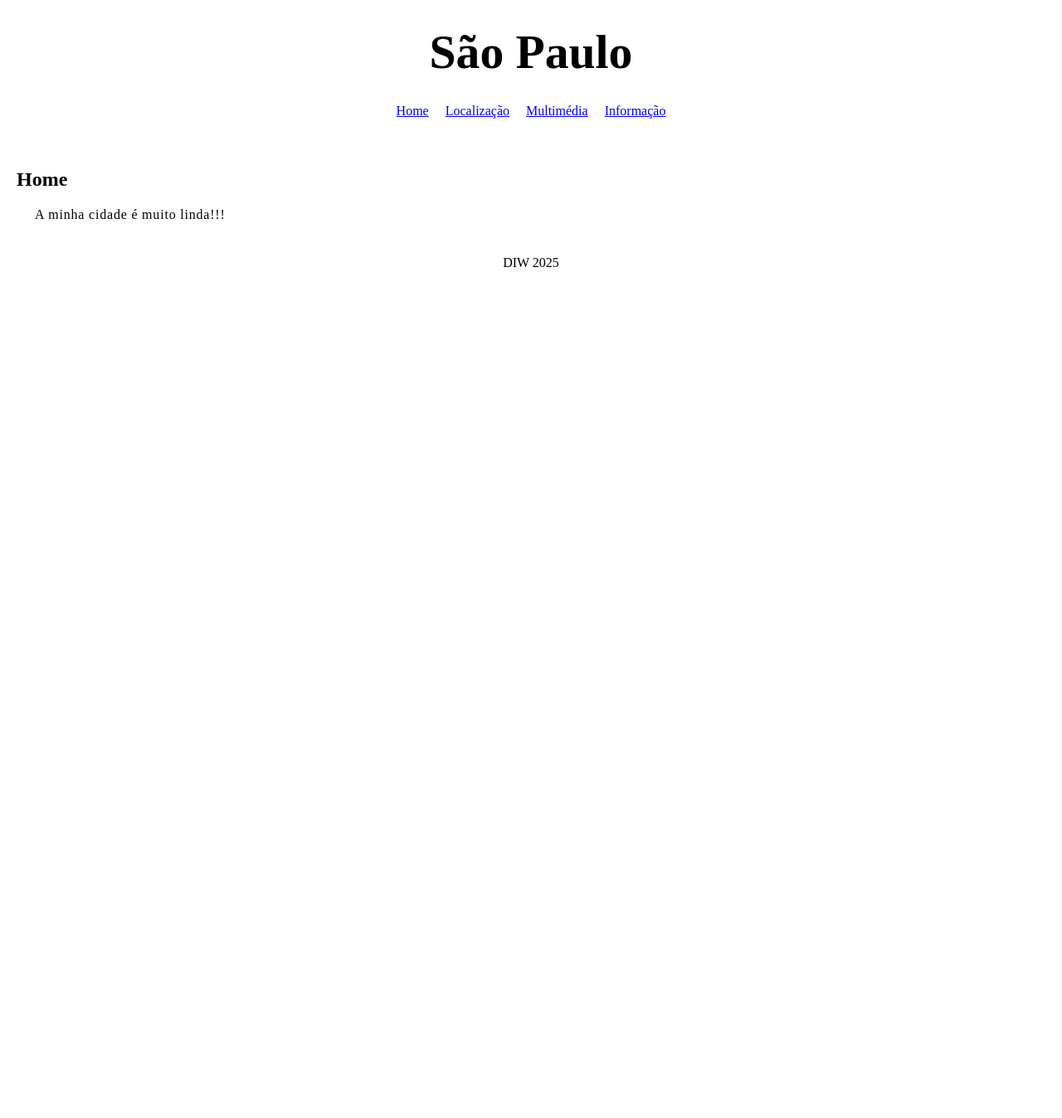
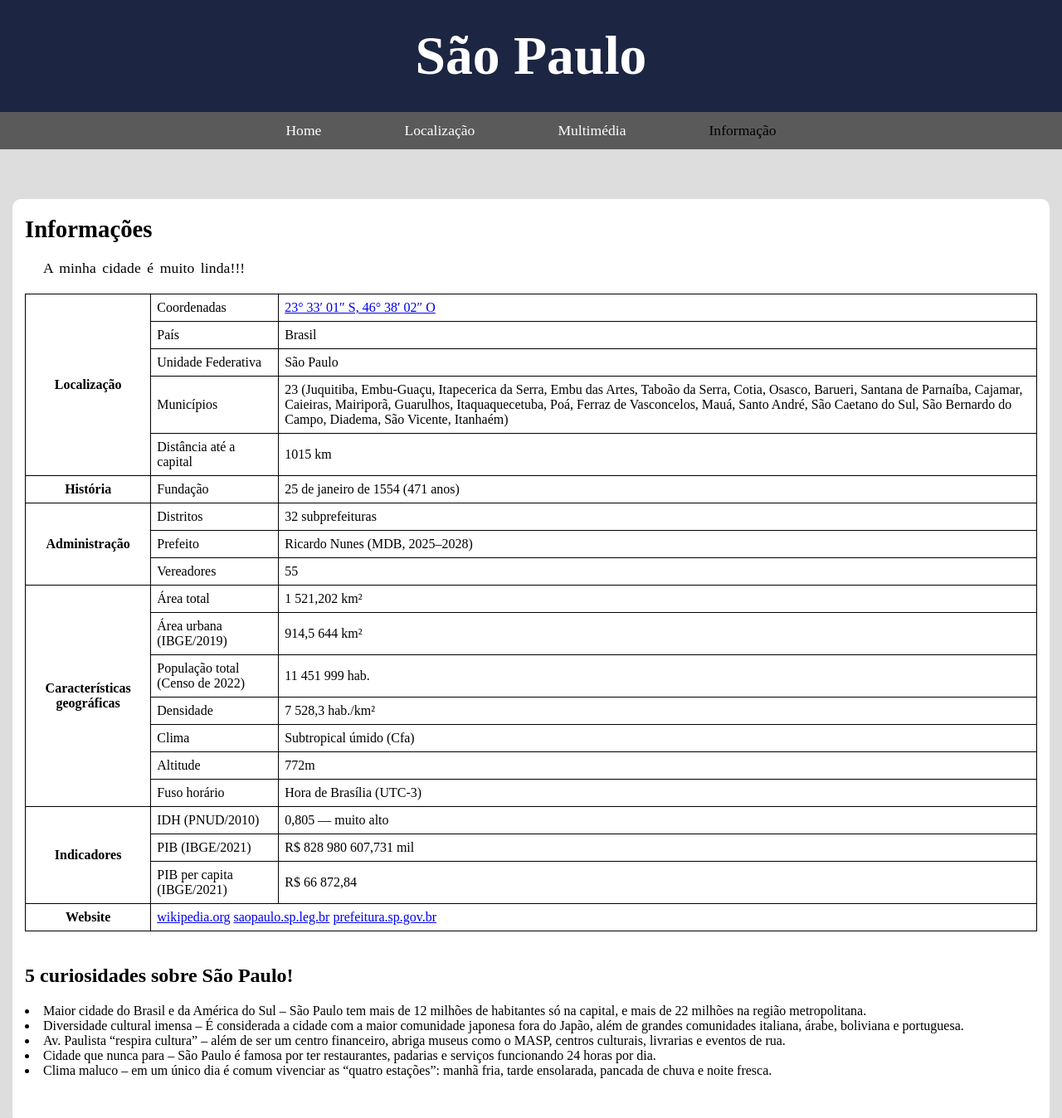
Before and after one commit to giuseppemazze0/giuseppe-mazze0.github.io, a plain HTML site: page lab2/cidade/info.html in a window 1280 px wide. Shown: the top 1348 px of the page at 83% size. Before the commit the page ends 800 px from the top, so only its background shows below. Drawn offline with Linux system fonts and the light colour scheme.

Commit message:
lab 2 e Set exercicios 1 finalizado

```diff
--- a/lab2/cidade/info.html
+++ b/lab2/cidade/info.html
@@ -15,12 +15,131 @@
         <a href="index.html">Home</a>
         <a href="local.html">Localização</a>
         <a href="multimedia.html">Multimédia</a>
-        <a href="info.html">Informação</a>
+        <a class="pagina-atual" href="info.html">Informação</a>
     </nav>
 
     <main>
-        <h2>Home</h2>
+        <h2>Informações</h2>
         <p>A minha cidade é muito linda!!!</p>
+        <section>
+            <table>
+                <tr>
+                    <th rowspan="5">Localização</th>
+                    <td>Coordenadas</td>
+                    <td><a target="_blank" href="https://pt.wikipedia.org/wiki/S%C3%A3o_Paulo#/maplink/1">23° 33′ 01″ S, 46° 38′ 02″ O</a></td>
+                </tr>
+                <tr>
+                    <td>País</td>
+                    <td>Brasil</td>
+                </tr>
+                <tr>
+                    <td>Unidade Federativa</td>
+                    <td>São Paulo</td>
+                </tr>
+                <tr>
+                    <td>Municípios</td>
+                    <td>23 (Juquitiba, Embu-Guaçu, Itapecerica da Serra, Embu das Artes, Taboão da Serra, Cotia, Osasco, Barueri, Santana de Parnaíba, Cajamar, Caieiras, Mairiporã, Guarulhos, Itaquaquecetuba, Poá, Ferraz de Vasconcelos, Mauá, Santo André, São Caetano do Sul, São Bernardo do Campo, Diadema, São Vicente, Itanhaém)</td>
+                </tr>
+                <tr>
+                    <td>Distância até a capital</td>
+                    <td>1015 km</td>
+                </tr>
+
+                <tr>
+                    <th rowspan="1">História</th>
+                    <td>Fundação</td>
+                    <td>25 de janeiro de 1554 (471 anos)</td>
+                </tr>
+
+                <tr>
+                    <th rowspan="3">Administração</th>
+                    <td>Distritos</td>
+                    <td>32 subprefeituras</td>
+                </tr>
+                <tr>
+                    <td>Prefeito</td>
+                    <td>Ricardo Nunes (MDB, 2025–2028)</td>
+                </tr>
+                <tr>
+                    <td>Vereadores</td>
+                    <td>55</td>
+                </tr>
+
+                <tr>
+                    <th rowspan="7">Características geográficas</th>
+                    <td>Área total</td>
+                    <td>1 521,202 km²</td>
+                </tr>
+                <tr>
+                    <td>Área urbana (IBGE/2019)</td>
+                    <td>914,5 644 km²</td>
+                </tr>
+                <tr>
+                    <td>População total (Censo de 2022)</td>
+                    <td>11 451 999 hab.</td>
+                </tr>
+                <tr>
+                    <td>Densidade</td>
+                    <td>7 528,3 hab./km²</td>
+                </tr>
+                <tr>
+                    <td>Clima</td>
+                    <td>Subtropical úmido (Cfa)</td>
+                </tr>
+                <tr>
+                    <td>Altitude</td>
+                    <td>772m</td>
+                </tr>
+                <tr>
+                    <td>Fuso horário</td>
+                    <td>Hora de Brasília (UTC-3)</td>
+                </tr>
+
+                <tr>
+                    <th rowspan="3">Indicadores</th>
+                    <td>IDH (PNUD/2010)</td>
+                    <td>0,805 — muito alto</td>
+                </tr>
+                <tr>
+                    <td>PIB (IBGE/2021)</td>
+                    <td>R$ 828 980 607,731 mil</td>
+                </tr>
+                <tr>
+                    <td>PIB per capita (IBGE/2021)</td>
+                    <td>R$ 66 872,84</td>
+                </tr>
+                <tr>
+                    <th>Website</th>
+                    <td colspan="2">
+                        <a target="_blank" href="https://pt.wikipedia.org/wiki/S%C3%A3o_Paulo">wikipedia.org</a>
+                        <a target="_blank" href="https://www.saopaulo.sp.leg.br/">saopaulo.sp.leg.br</a>
+                        <a target="_blank" href="https://prefeitura.sp.gov.br/">prefeitura.sp.gov.br</a>
+                    </td>
+                </tr>
+            </table>
+        </section>
+
+        <section class="curiosidades">
+            <h3>5 curiosidades sobre São Paulo!</h3>
+
+            <ul>
+                <li>
+                    Maior cidade do Brasil e da América do Sul – São Paulo tem mais de 12 milhões de habitantes só na capital, e mais de 22 milhões na região metropolitana.
+                </li>
+                <li>
+                    Diversidade cultural imensa – É considerada a cidade com a maior comunidade japonesa fora do Japão, além de grandes comunidades italiana, árabe, boliviana e portuguesa.
+                </li>
+                <li>
+                    Av. Paulista “respira cultura” – além de ser um centro financeiro, abriga museus como o MASP, centros culturais, livrarias e eventos de rua.
+                </li>
+                <li>
+                    Cidade que nunca para – São Paulo é famosa por ter restaurantes, padarias e serviços funcionando 24 horas por dia.
+                </li>
+                <li>
+                    Clima maluco – em um único dia é comum vivenciar as “quatro estações”: manhã fria, tarde ensolarada, pancada de chuva e noite fresca.
+                </li>
+            </ul>
+        </section>
     </main>
 
     <footer>
--- a/lab2/styles/cidade.css
+++ /dev/null
@@ -1,44 +0,0 @@
-@charset "UTF-8";
-
-* {
-    box-sizing: border-box;
-    padding: 0;
-    margin: 0;
-}
-
-
-
-header {
-    padding: 30px;
-    font-size: 1.8em;
-    text-align: center;
-}
-
-
-
-nav {
-    display: flex;
-    justify-content: center;
-    column-gap: 20px;
-}
-
-
-
-main {
-    margin: 20px;
-    margin-top: 60px;
-}
-main > p {
-    padding: 10px 0;
-    margin: 10px;
-    letter-spacing: 0.8px;
-    text-indent: 12px;
-}
-
-
-
-footer {
-    display: flex;
-    justify-content: center;
-    padding: 10px;
-}
--- /dev/null
+++ b/lab2/styles/home.css
@@ -0,0 +1 @@
+@import url(style-global.css);
--- a/lab2/styles/info.css
+++ b/lab2/styles/info.css
@@ -1 +1,24 @@
-@import url(cidade.css);
+@import url(style-global.css);
+
+
+
+table {
+    border-collapse: collapse;
+}
+th, td {
+    border: 1px solid black;
+    padding: 7px;
+}
+
+
+
+.curiosidades {
+    margin: 40px 0;
+}
+.curiosidades h3 {
+    font-size: 1.5em;
+}
+.curiosidades ul {
+    margin: 20px 0;
+    list-style-position: inside;
+}
--- a/lab2/styles/multimedia.css
+++ b/lab2/styles/multimedia.css
@@ -1,4 +1,32 @@
-@import url(cidade.css);
+@import url(style-global.css);
+
+
+
+.ancoras {
+    display: flex;
+    flex-direction: row;
+    justify-content: space-evenly;
+    width: 500px;
+    margin: 30px auto 80px auto;
+    border-radius: 10px;
+    background-color: var(--cor-fundo-header);
+}
+.ancoras > a {
+    text-decoration: none;
+    color: white;
+}
+.ancoras > a:hover {
+    color: black;
+}
+
+
+section {
+    width: 100%;
+    height: 500px;
+}
+section h3 {
+    font-size: 1.5em;
+}
 
 
 
@@ -13,5 +41,5 @@ figure > img {
     width: 150px;
     height: auto;
     padding: 3px;
-    border-radius: 20px;
+    border-radius: 10px;
 }
--- /dev/null
+++ b/lab2/styles/style-global.css
@@ -0,0 +1,88 @@
+@charset "UTF-8";
+
+* {
+    box-sizing: border-box;
+    padding: 0;
+    margin: 0;
+}
+:root {
+    --cor-fundo-body: rgba(211, 211, 211, 0.759);
+    --cor-fundo-header: #1C2541;
+    --cor-fundo-nav: #5A5A5A;
+    --cor-fundo-main: white;
+    --cor-fundo-footer: var(--cor-fundo-nav);
+}
+
+
+
+body {
+    height: 100vh;
+    background-color: var(--cor-fundo-body);
+}
+
+
+
+header {
+    padding: 30px;
+    text-align: center;
+    background-color: var(--cor-fundo-header);
+}
+header h1 {
+    font-size: 4.1em;
+    color: white;
+}
+
+
+
+nav {
+    display: flex;
+    justify-content: center;
+    column-gap: 100px;
+    padding: 12px;
+    background-color: var(--cor-fundo-nav);
+}
+nav a {
+    font-size: 1.1em;
+    text-decoration: none;
+    color: white;
+}
+nav a:hover {
+    color: black;
+}
+.pagina-atual {
+    color: black;
+}
+
+
+
+main {
+    padding: 20px 15px 15px 15px;
+    margin: 60px 15px 15px 15px;
+    border-radius: 10px;
+    background-color: var(--cor-fundo-main);
+}
+main > h2 {
+    font-size: 1.8em;
+}
+main > p {
+    padding: 10px 0;
+    margin: 10px;
+    text-align: justify;
+    font-size: 1.1em;
+    letter-spacing: 0.1px;
+    word-spacing: 3px;
+    line-height: 1.2em;
+    text-indent: 12px;
+}
+
+
+
+footer {
+    display: flex;
+    justify-content: center;
+    padding: 10px;
+    background-color: var(--cor-fundo-footer);
+}
+footer p {
+    color: white;
+}
```
Also changed, not shown: lab2/cidade/index.html (+2 -2 lines), lab2/cidade/local.html (+1 -1 lines), lab2/cidade/multimedia.html (+2 -2 lines), lab2/exercicios.html (+3 -0 lines), lab2/styles/local.css (+5 -3 lines), lab2/cidade/images/mapa-brasil.webp (added), lab2/cidade/images/mapa-sao-paulo.png (added).
